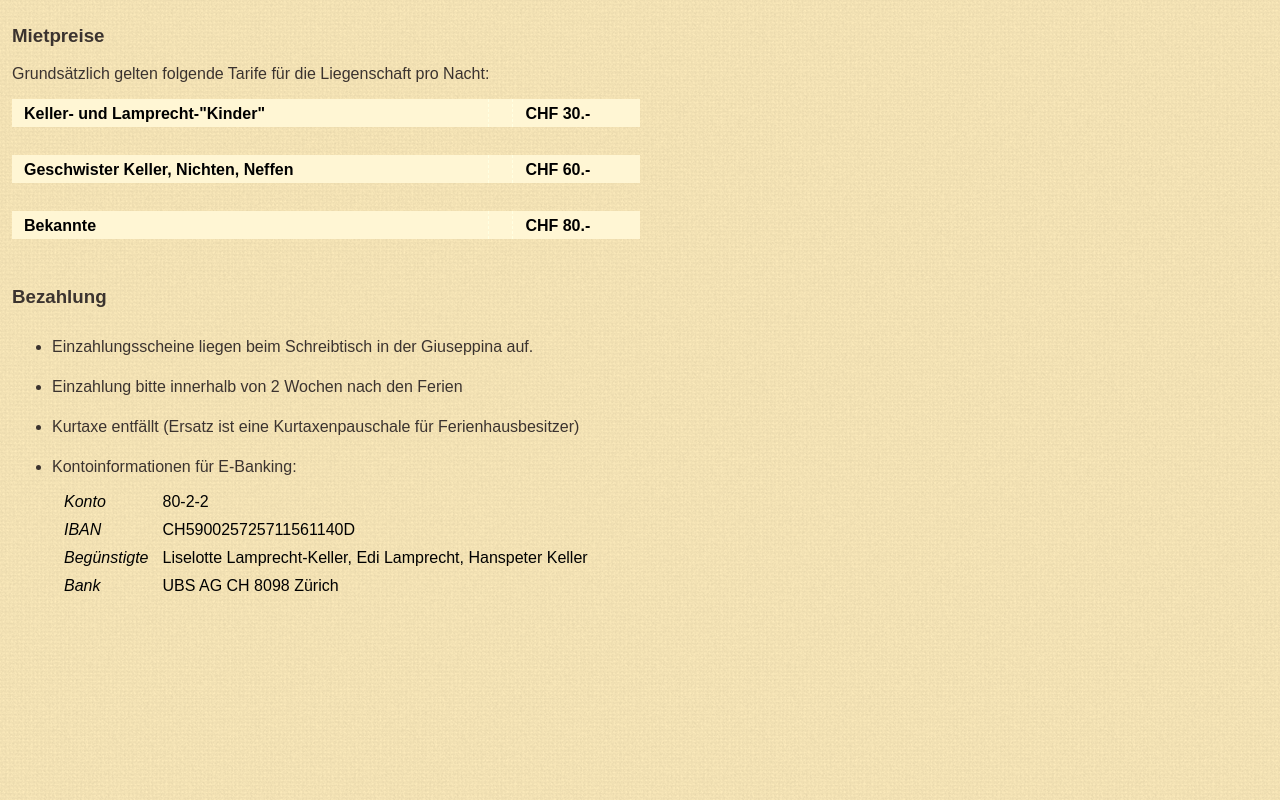
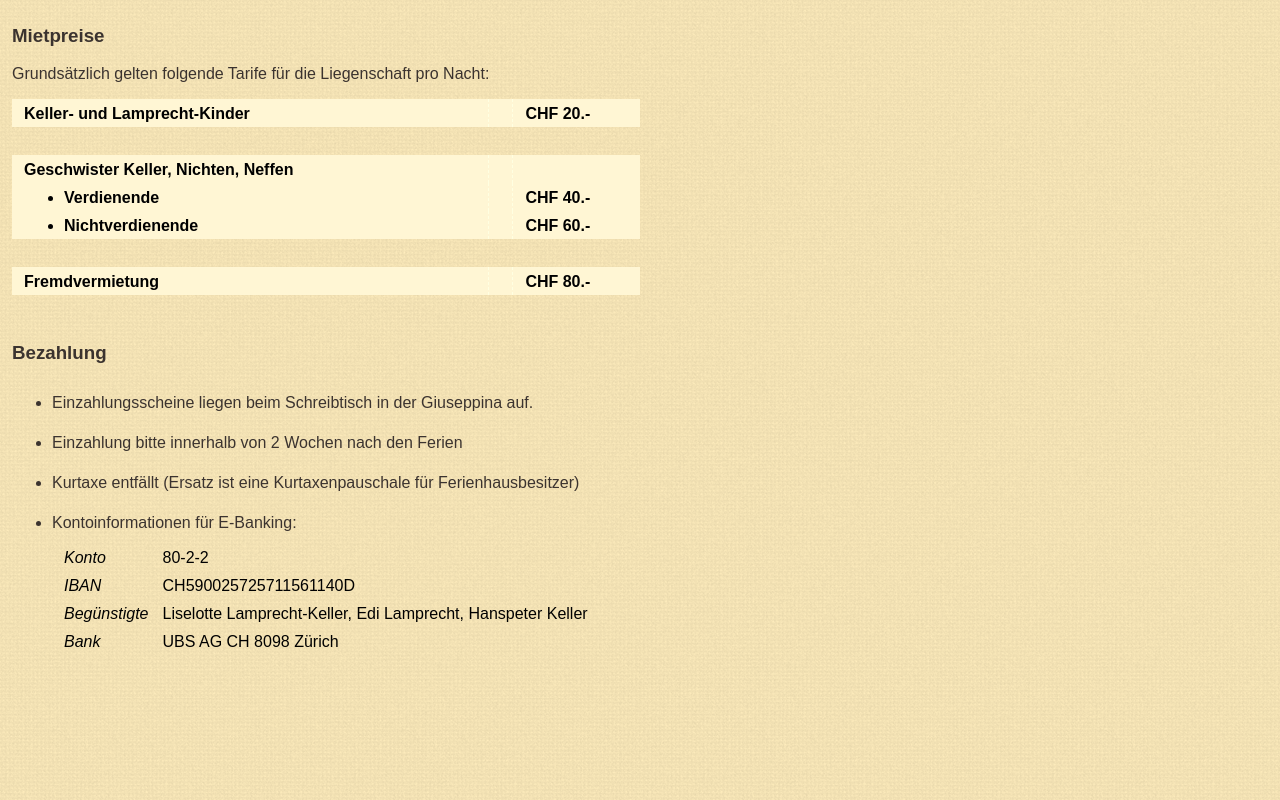
Before and after one commit to retojs/giuseppina, a PHP site: page /preise.php in a window 1280 px wide. Run offline with PHP 8.4, Linux system fonts and the light colour scheme.

Commit message:
neue preise, neues CSS

```diff
--- a/giusi/web/css/css-2015-10-16.css
+++ b/giusi/web/css/css-2016-12-25.css
@@ -51,10 +51,6 @@ p {
 
 .largeFont, .largeFont td {
     font-size: 16px;
-}
-
-.largeFont li {
-    line-height: 40px;
 }
 
 .grau, .grau td {
@@ -205,6 +201,14 @@ p {
     padding: 6px 12px;
 }
 
+#preise ul {
+    margin-bottom: 0;
+}
+
+#preise ul.pay {
+    line-height: 40px;
+}
+
 #location {
     width: 980px;
     padding: 6px 12px;
--- a/giusi/web/global.php
+++ b/giusi/web/global.php
@@ -1,5 +1,5 @@
 <?php
 
-$css_url = "css/css-2015-10-16.css";
+$css_url = "css/css-2016-12-25.css";
 
 ?>
--- a/giusi/web/menu.php
+++ b/giusi/web/menu.php
@@ -18,7 +18,7 @@ if (strtolower($_SERVER["HTTP_HOST"]) == 'localhost') {
 <head>
 	<title>Die Giuseppina - Webseite</title>
 	<meta http-equiv=Content-Language content=de>
-	<link rel="stylesheet" type="text/css" href="css/css-2015-10-16.css">
+	<link rel="stylesheet" type="text/css" href="css/css-2016-12-25.css">
 </head>
 <body class="body-menu">
 
--- a/giusi/web/preise.php
+++ b/giusi/web/preise.php
@@ -16,10 +16,10 @@
 	</p>
 	<table width="50%" class="largeFont">
 		<tr class="grau">
-			<td><b>Keller- und Lamprecht-"Kinder"</b></td>
+			<td><b>Keller- und Lamprecht-Kinder</b></td>
 			<td></td>
 			<td></td>
-			<td><b>CHF 30.-</b></td>
+			<td><b>CHF 20.-</b></td>
 		</tr>
 		<tr>
 			<td colspan="4">&nbsp;</td>
@@ -28,13 +28,25 @@
 			<td><b>Geschwister Keller, Nichten, Neffen</b></td>
 			<td></td>
 			<td></td>
-			<td><b>CHF 60.-</b></td>
+			<td></td>
 		</tr>
+        <tr class="grau">
+                <td><ul><li><b>Verdienende</b></li></ul></td>
+                <td></td>
+                <td></td>
+                <td><b>CHF 40.-</b></td>
+        </tr>
+        <tr class="grau">
+                <td><ul><li><b>Nichtverdienende</b></li></ul></td>
+                <td></td>
+                <td></td>
+                <td><b>CHF 60.-</b></td>
+        </tr>
 		<tr>
 			<td colspan="4">&nbsp;</td>
 		</tr>
 		<tr class="grau">
-			<td><b>Bekannte</b></td>
+			<td><b>Fremdvermietung</b></td>
 			<td></td>
 			<td></td>
 			<td><b>CHF 80.-</b></td>
@@ -46,7 +58,7 @@
 
 	<h3>Bezahlung</h3>
 
-	<ul>
+	<ul class="pay">
 		<li>Einzahlungsscheine liegen beim Schreibtisch in der Giuseppina auf.</li>
 		<li>Einzahlung bitte innerhalb von 2 Wochen nach den Ferien</li>
 		<li>Kurtaxe entfällt (Ersatz ist eine Kurtaxenpauschale für Ferienhausbesitzer)</li>
```
Also changed, not shown: giusi/web/giusi.php (+6 -3 lines).
